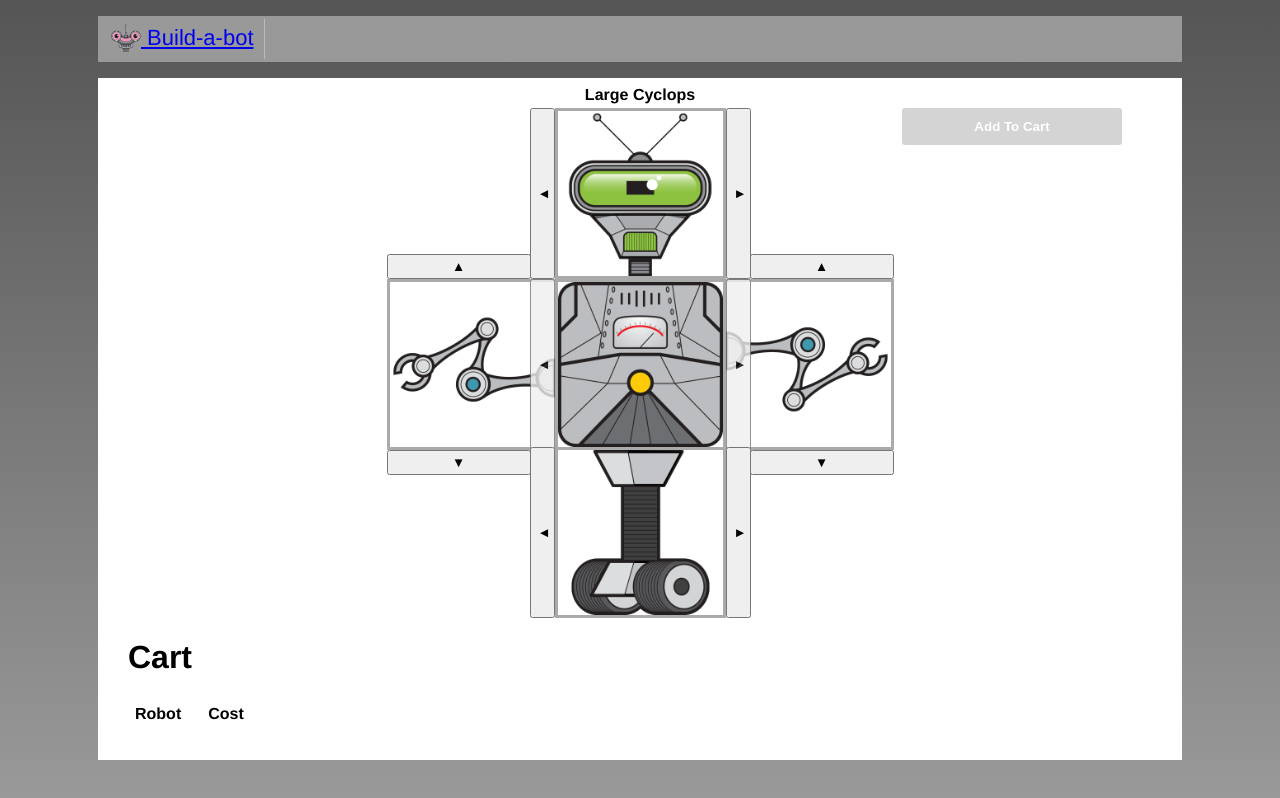
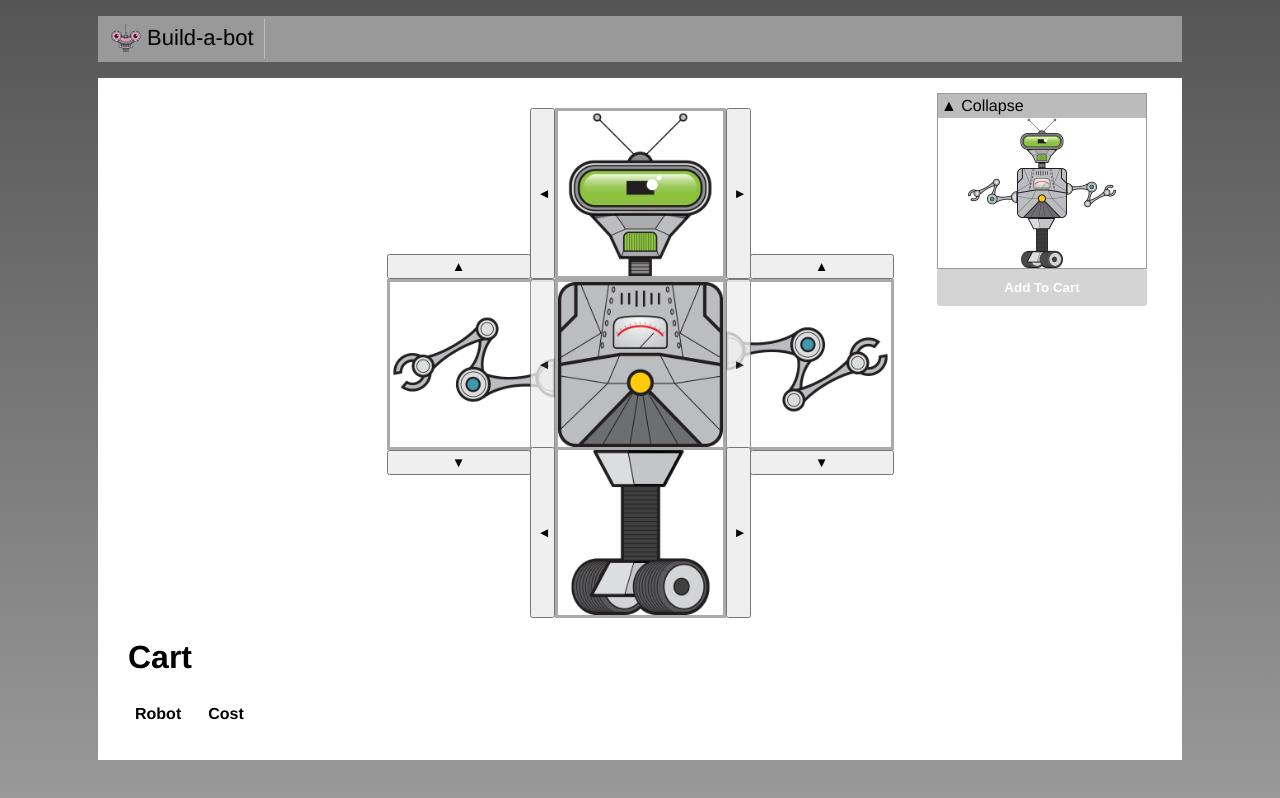
Before and after one commit to hendeavors/build-a-bot, a Vue app: page /#/build in a window 1280 px wide. Built offline with nearby package versions, Linux system fonts and the light colour scheme.

Commit message:
routing, child components, events

```diff
--- a/package.json
+++ b/package.json
@@ -8,7 +8,8 @@
     "lint": "vue-cli-service lint"
   },
   "dependencies": {
-    "vue": "^2.5.17"
+    "vue": "^2.5.17",
+    "vue-router": "^3.0.2"
   },
   "devDependencies": {
     "@vue/cli-plugin-babel": "^3.0.0",
--- a/src/App.vue
+++ b/src/App.vue
@@ -4,31 +4,24 @@
       <nav>
         <ul>
           <li class="nav-item">
-            <a href="#">
-              <img class="logo" src="./assets/build-a-bot-logo.png"/>
-              Build-a-bot
-            </a>
+            <router-link class="nav-link" :to="{ name: 'Home', params: {} }">
+                <img class="logo" src="./assets/build-a-bot-logo.png"/>
+                Build-a-bot
+            </router-link>
           </li>
         </ul>
       </nav>
     </header>
     <main>
-
-      <RobotBuilder />
+      <router-view/>
     </main>
   </div>
 </template>
 
 <script>
-// import HomePage from './home/HomePage.vue';
-import RobotBuilder from './build/RobotBuilder.vue';
 
 export default {
   name: 'app',
-  components: {
-    // HomePage,
-    RobotBuilder,
-  },
 };
 </script>
 
@@ -69,4 +62,8 @@ ul {
   vertical-align: middle;
   height: 30px;
 }
+.nav-link {
+  text-decoration: none;
+  color: inherit;
+}
 </style>
--- a/src/home/HomePage.vue
+++ b/src/home/HomePage.vue
@@ -4,7 +4,10 @@
         <img class="robot" src="../assets/robot-home.png" aria-hidden="true" />
     </div>
     <div class="get-started">
-        <a href="">Get Started</a> build your first robot!
+        <router-link :to="{ name: 'Build', params: {} }">
+          Get Started
+        </router-link>
+        build your first robot!
     </div>
   </div>
 </template>
--- a/src/main.js
+++ b/src/main.js
@@ -1,8 +1,11 @@
 import Vue from 'vue';
 import App from './App.vue';
+
+import router from './router';
 
 Vue.config.productionTip = false;
 
 new Vue({
   render: h => h(App),
+  router,
 }).$mount('#app');
--- /dev/null
+++ b/src/router/index.js
@@ -0,0 +1,19 @@
+import Vue from 'vue';
+import Router from 'vue-router';
+
+import HomePage from '../home/HomePage.vue';
+import RobotBuilder from '../build/RobotBuilder.vue';
+
+Vue.use(Router);
+
+export default new Router({
+  routes: [{
+    path: '/',
+    name: 'Home',
+    component: HomePage,
+  }, {
+    path: '/build',
+    name: 'Build',
+    component: RobotBuilder,
+  }],
+});
--- /dev/null
+++ b/src/shared/CollapsibleSection.vue
@@ -0,0 +1,27 @@
+<template>
+  <div>
+    <div class="header">
+      <span v-if="open" @click="open = !open">&#x25B2; Collapse</span>
+      <span v-if="!open" @click="open = !open">&#x25BC; Expand</span>
+    </div>
+    <slot v-if="open">
+    </slot>
+  </div>
+</template>
+
+<script>
+export default {
+  name: 'CollapsibleSection',
+  data() {
+    return { open: true };
+  },
+};
+</script>
+
+<style scoped>
+  .header {
+    background-color: #bbb;
+    padding: 3px;
+    cursor: pointer;
+  }
+</style>
```
Also changed, not shown: src/build/PartSelector.vue (added), src/build/RobotBuilder.vue, 1 other file (tests, documents, lock files or other folders).
